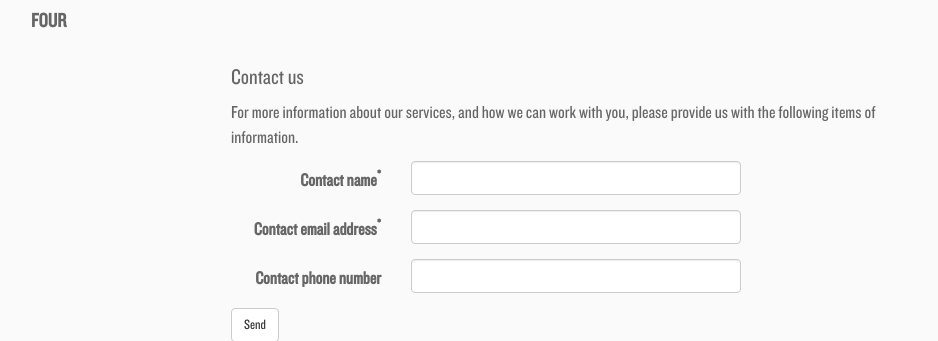
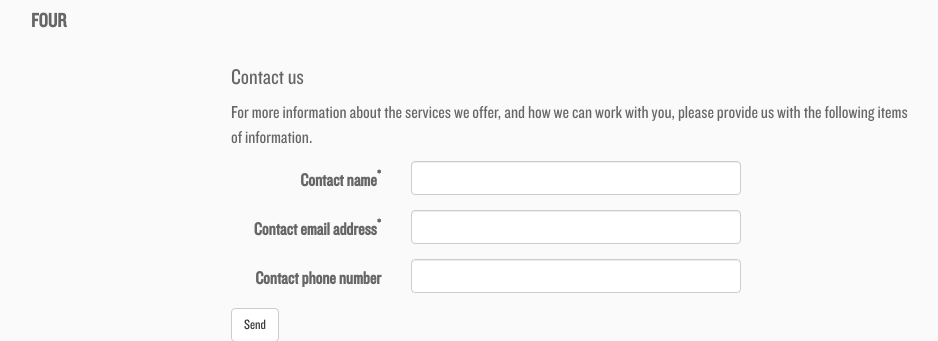
Before and after one commit to clele/spa_yo_bb_demo, a PHP site: page / in a window 1280 px wide. Shown: the part 2080-2421 px from the top of the page, without its empty margins (184-1122 px from the left). Run offline with PHP 8.4, Linux system fonts and the light colour scheme.

```diff
--- a/index.html
+++ b/index.html
@@ -35,7 +35,7 @@
 			</ul>
 		</section>
 
-        <div class="container">
+		<div class="container">
 
 			<section id="about" class="row">
 				<header role="banner" class="col-md-3">
@@ -156,7 +156,7 @@
 					<header role="banner">
 						<h1>Contact us</h1>
 					</header>
-					<p>For more information about our services, and how we can work with you, please provide us with the
+					<p>For more information about the services we offer, and how we can work with you, please provide us with the
 						following items of information.</p>
 
 					<form role="form" class="form-horizontal">
@@ -186,7 +186,7 @@
 				Powered by DEMO	Group - Copyright © 2000-2017 DEMO S.p.A. - All Rights Reserved - SIAE Licence no. ****
 			</footer>
 
-        </div>
+		</div>
 
 		<script type="text/template" id="tpl_item">
 			<p><%=name%></p>
--- a/index.php
+++ b/index.php
@@ -156,7 +156,7 @@
         					<header role="banner">
         						<h1>Contact us</h1>
         					</header>
-					<p>For more information about our services, and how we can work with you, please provide us with the
+        					<p>For more information about the services we offer, and how we can work with you, please provide us with the
         						following items of information.</p>
 
         					<form role="form" class="form-horizontal">
```
Lines whose indentation alone changed are shown as unchanged.
